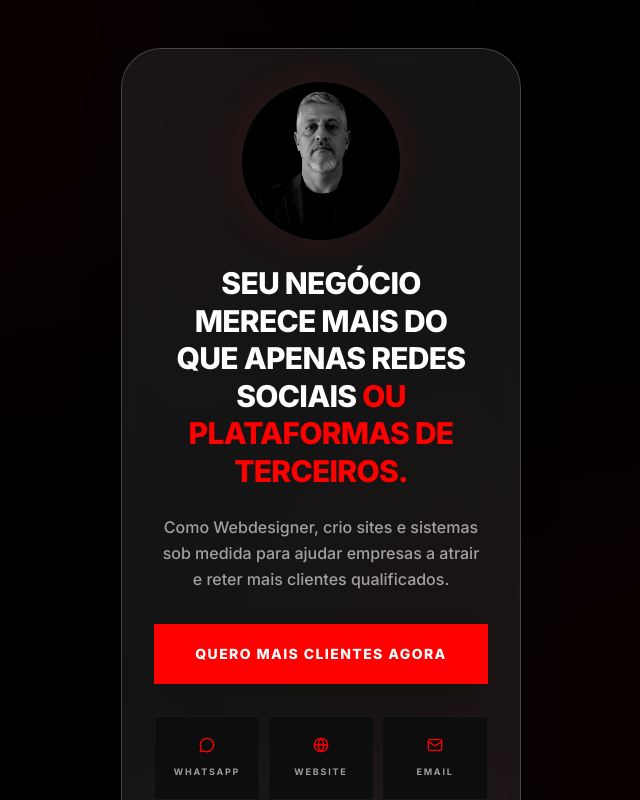
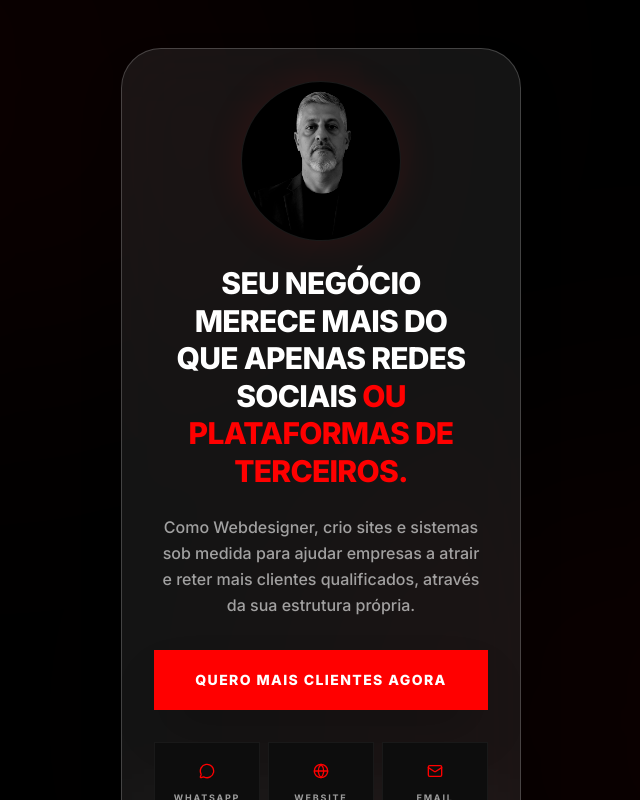
Before and after one commit to jrmacbrandt/cartao-virtual, a React (Vite) app: page / in a window 1280 px wide. Shown: the top 800 px of the page, without its empty margins (319-959 px from the left). Built offline with nearby package versions, Linux system fonts and the light colour scheme; a web font is replaced by a local one.

Commit message:
style: atualizado texto de apresentação com menção à estrutura própria

```diff
--- a/api/save-contact.js
+++ b/api/save-contact.js
@@ -11,7 +11,7 @@ export default function handler(req, res) {
     'URL:https://portfolio-jrbrandt.vercel.app/',
     'X-SOCIALPROFILE;TYPE=instagram:https://www.instagram.com/jrbrandt.webdesigner/',
     'X-SOCIALPROFILE;TYPE=linkedin:https://www.linkedin.com/in/jos%C3%A9-roberto-machado-brandt-1a424460',
-    'NOTE:Crio sites e sistemas que ajudam empresas a atrair e reter mais clientes.',
+    'NOTE:Crio sites e sistemas que ajudam empresas a atrair e reter mais clientes através da sua estrutura própria.',
     'END:VCARD'
   ].join('\r\n');
 
--- a/src/App.tsx
+++ b/src/App.tsx
@@ -63,7 +63,7 @@ export default function App() {
           'URL:https://portfolio-jrbrandt.vercel.app/',
           'X-SOCIALPROFILE;TYPE=instagram:https://www.instagram.com/jrbrandt.webdesigner/',
           'X-SOCIALPROFILE;TYPE=linkedin:https://www.linkedin.com/in/jos%C3%A9-roberto-machado-brandt-1a424460',
-          'NOTE:Crio sites e sistemas que ajudam empresas a atrair e reter mais clientes.',
+          'NOTE:Crio sites e sistemas que ajudam empresas a atrair e reter mais clientes através da sua estrutura própria.',
           'END:VCARD'
         ].join('\r\n');
 
@@ -122,7 +122,7 @@ export default function App() {
                 Seu negócio merece mais do que apenas redes sociais <span className="text-accent">ou plataformas de terceiros.</span>
               </h1>
               <p className="text-white/60 text-base leading-relaxed font-medium">
-                Como Webdesigner, crio sites e sistemas sob medida para ajudar empresas a atrair e reter mais clientes qualificados.
+                Como Webdesigner, crio sites e sistemas sob medida para ajudar empresas a atrair e reter mais clientes qualificados, através da sua estrutura própria.
               </p>
             </div>
           </motion.section>
```
